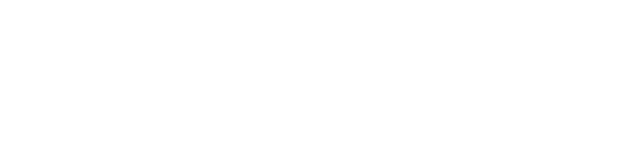
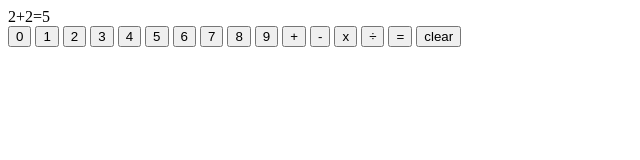
Before and after one commit to trietpsu29/calc, a plain HTML site: page index.html in a window 1280 px wide. Shown: the whole page, without its empty margins (0-640 px from the left). Drawn offline with Linux system fonts and the light colour scheme.

Commit message:
Add calculator buttons and display
Added display and buttons for clear, each digit and operator.

```diff
--- a/index.html
+++ b/index.html
@@ -7,5 +7,23 @@
     <script src="script.js" def></script>
     <link rel="stylesheet" href="style.css" />
   </head>
-  <body></body>
+  <body>
+    <div class="display">2+2=5</div>
+    <button>0</button>
+    <button>1</button>
+    <button>2</button>
+    <button>3</button>
+    <button>4</button>
+    <button>5</button>
+    <button>6</button>
+    <button>7</button>
+    <button>8</button>
+    <button>9</button>
+    <button>+</button>
+    <button>-</button>
+    <button>x</button>
+    <button>÷</button>
+    <button>=</button>
+    <button>clear</button>
+  </body>
 </html>
--- a/script.js
+++ b/script.js
@@ -13,3 +13,10 @@ function divideNumbers(a, b) {
 let operandA;
 let operandB;
 let operator;
+
+function operate(a, op, b) {
+  if (op == "add") return addNumbers(a, b);
+  if (op == "subtract") return subtractNumbers(a, b);
+  if (op == "multiply") return multiplyNumbers(a, b);
+  return divideNumbers(a, b);
+}
```
